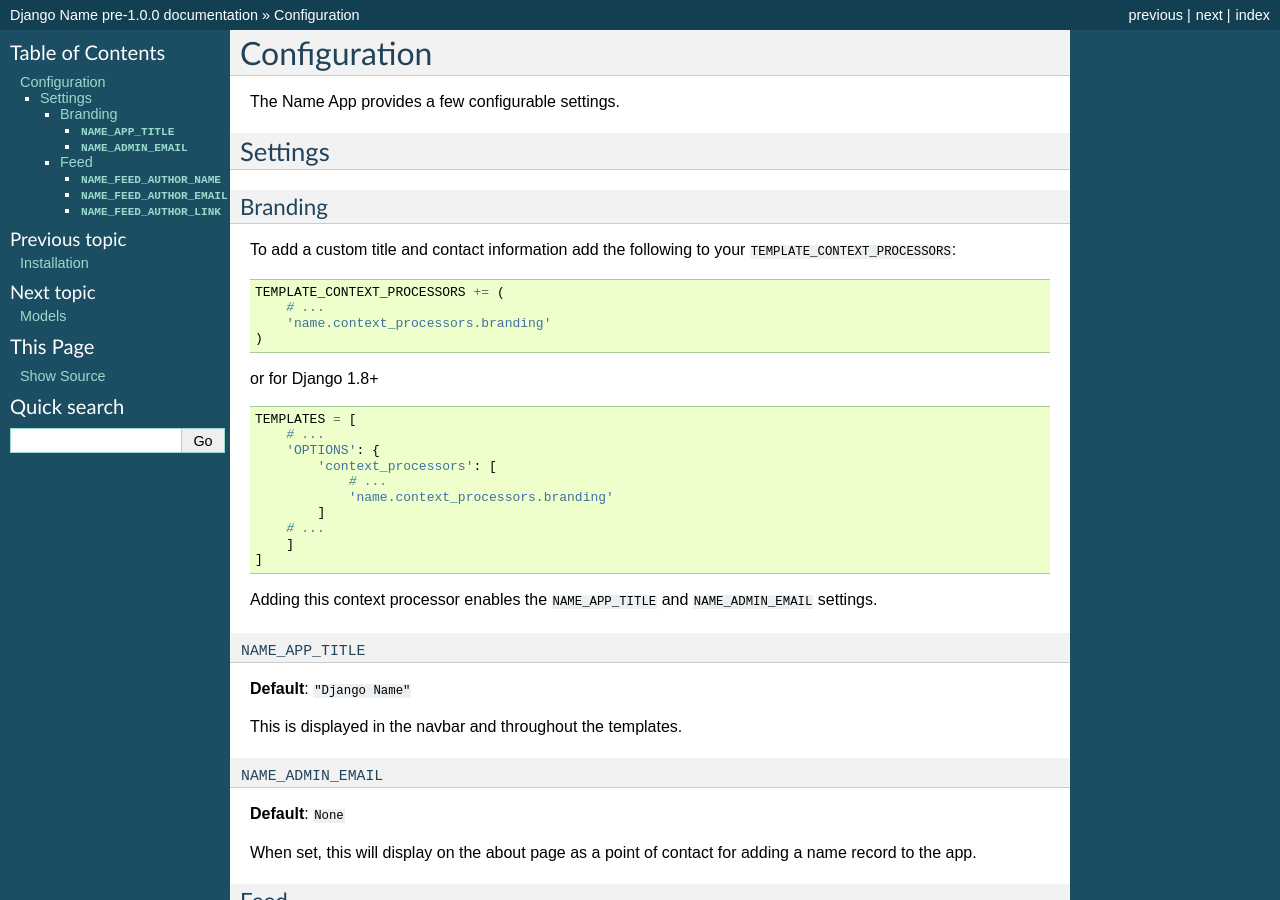
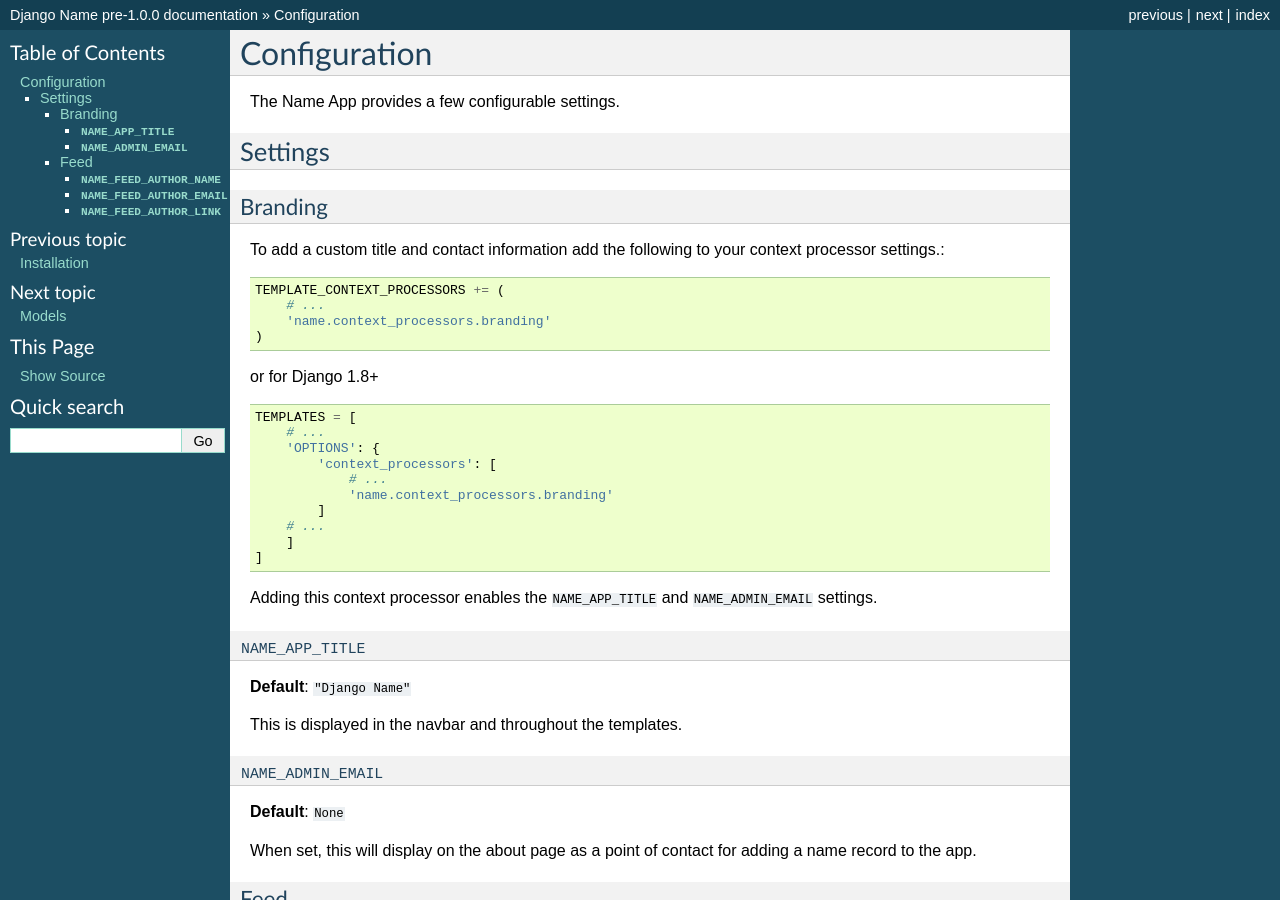
Before and after one commit to unt-libraries/django-name, a Sphinx documentation site: the page built from docs/configuration.rst, in a window 1280 px wide and 900 px high. Built offline with Sphinx 7.4.7, drawn with Linux system fonts in a browser that asks for light colours.

Commit message:
Remove reference to TEMPLATE_CONTEXT_PROCESSORS. [ci skip]

```diff
--- a/docs/configuration.rst
+++ b/docs/configuration.rst
@@ -10,7 +10,7 @@
 Branding
 --------
 
-To add a custom title and contact information add the following to your ``TEMPLATE_CONTEXT_PROCESSORS``::
+To add a custom title and contact information add the following to your context processor settings.::
 
     TEMPLATE_CONTEXT_PROCESSORS += (
         # ...
```
